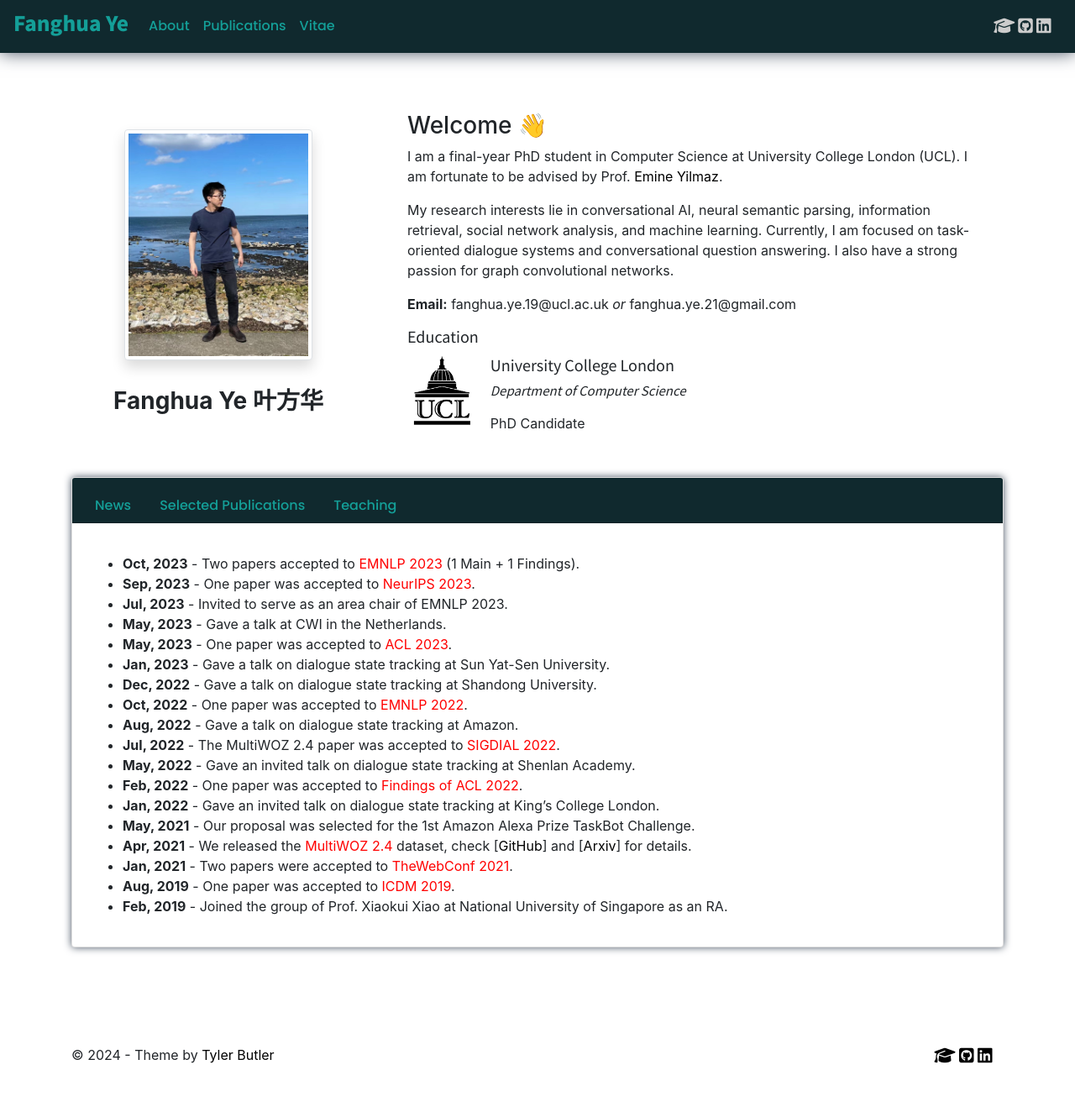
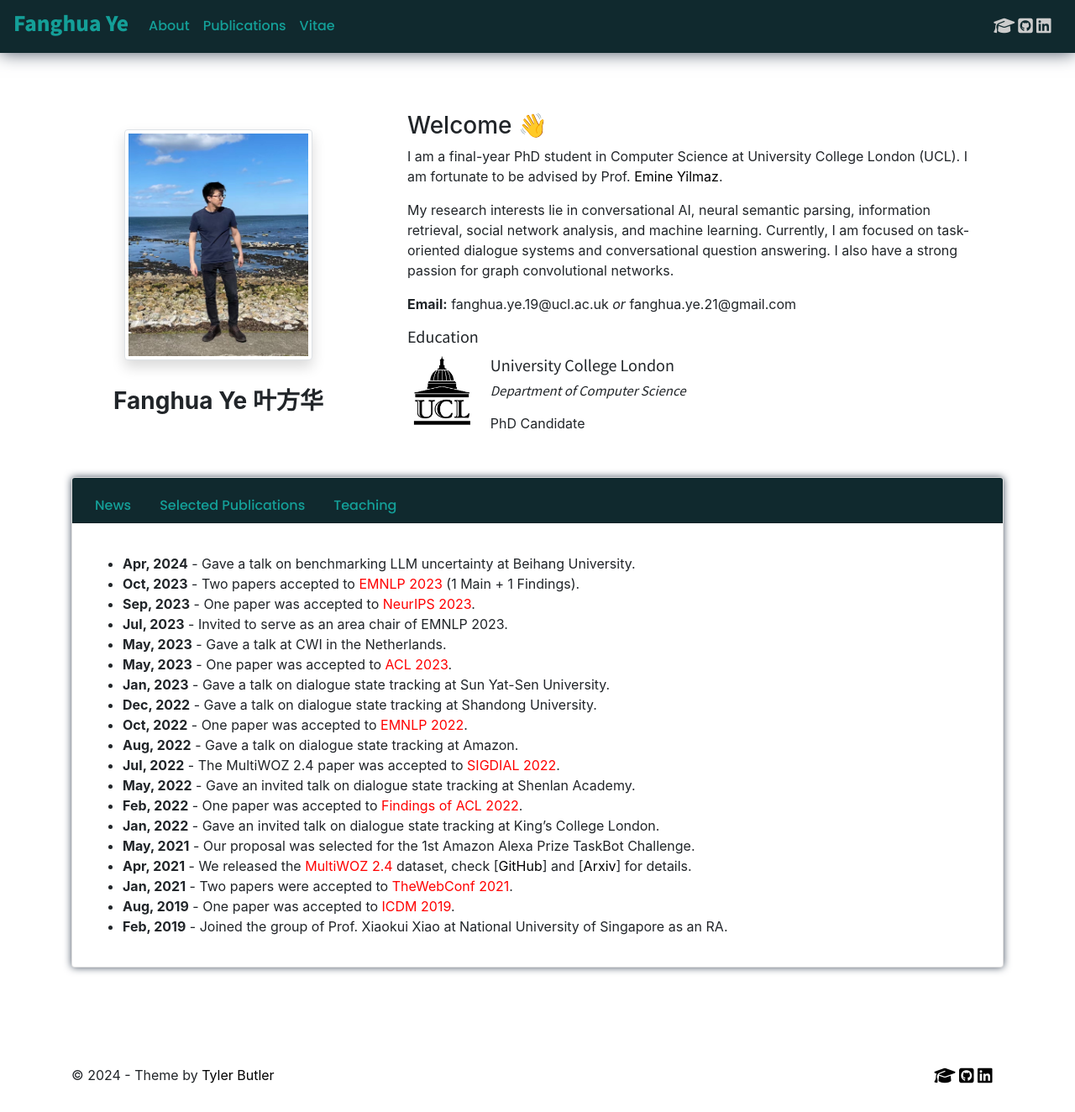
Before and after one commit to smartyfh/marvelous-mars-26de4, a Jekyll site: the page built from index.md, in a window 1280 px wide. Shown: the whole page at 84% size. Built offline with Jekyll 4.4.1, drawn with Linux system fonts in a browser that asks for light colours; nearby versions of some CDN libraries; comment, search, counter and statistics services are not loaded; our own code applies the rules of GitHub Pages for plain Markdown files; before the commit the page ends 1300 px from its top, so only the background shows below that.

Commit message:
Update news.md

```diff
--- a/_includes/news.md
+++ b/_includes/news.md
@@ -1,3 +1,4 @@
++ **Apr, 2024** - Gave a talk on benchmarking LLM uncertainty at Beihang University.
 + **Oct, 2023** - Two papers accepted to <font color=red>EMNLP 2023</font> (1 Main + 1 Findings).
 + **Sep, 2023** - One paper was accepted to <font color=red>NeurIPS 2023</font>.
 + **Jul, 2023** - Invited to serve as an area chair of EMNLP 2023.
```
